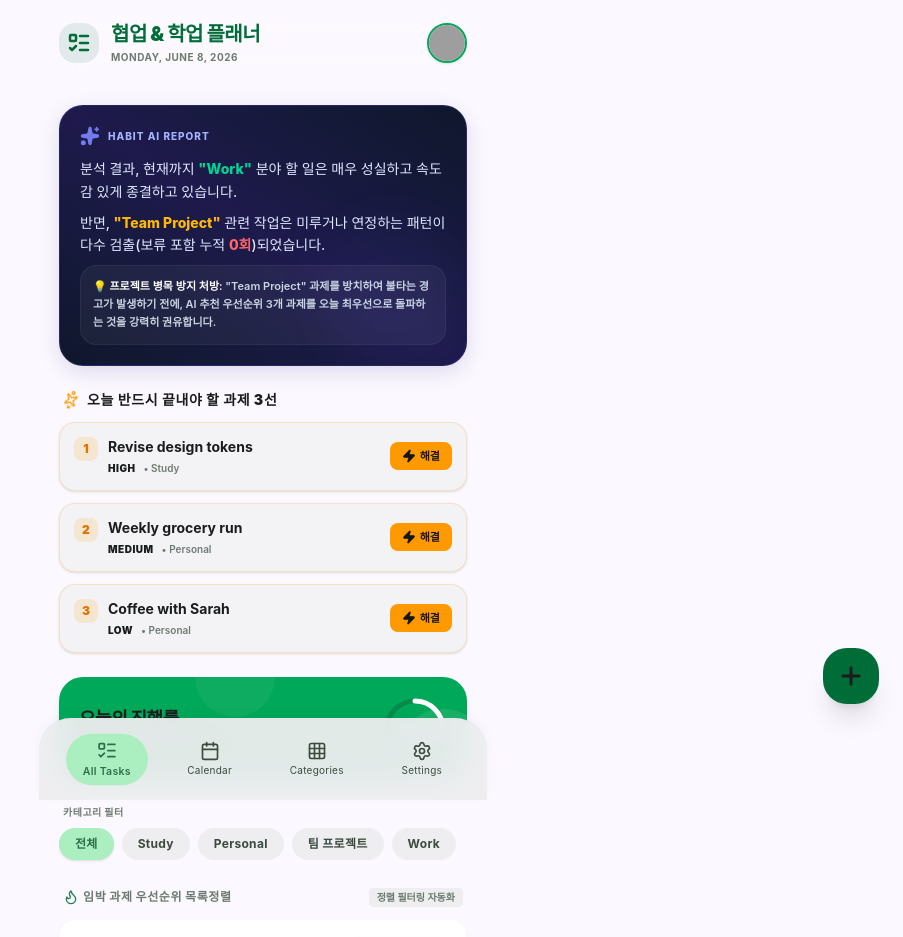
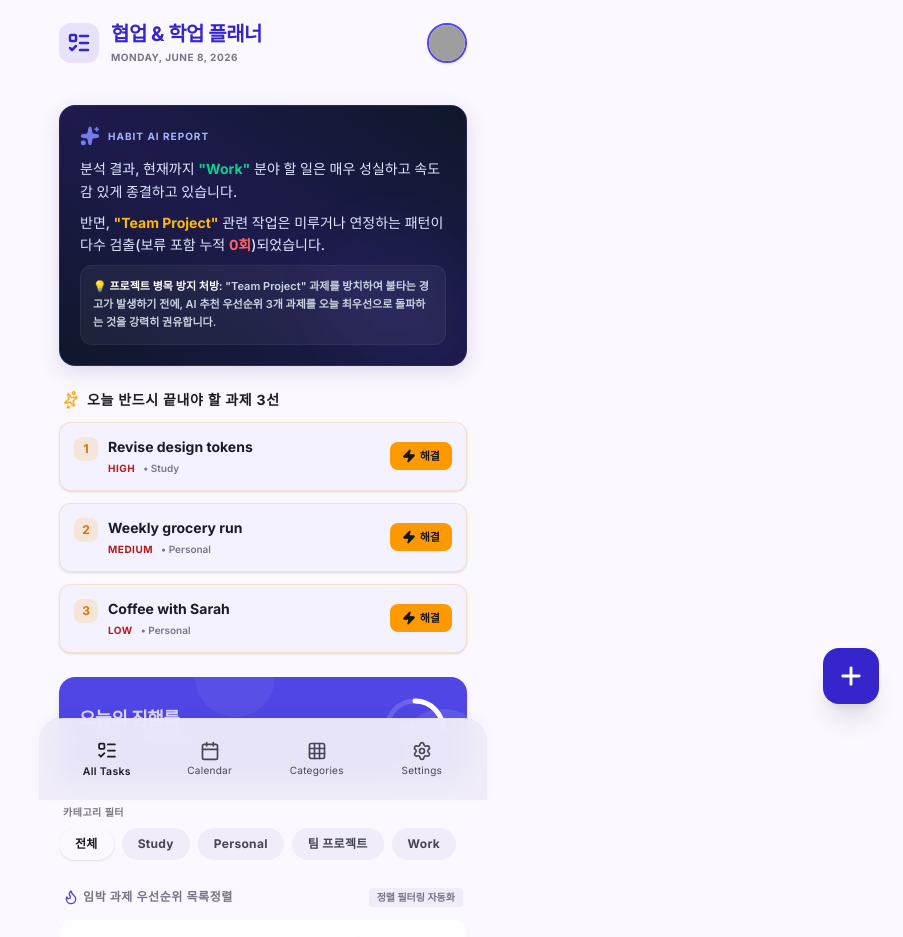
Before and after one commit to S3unghyun/OSS_Project, a React (Vite) app: page / in a window 1280 px wide. Shown: the top 937 px of the page, without its empty margins (377-1280 px from the left). Built offline with nearby package versions, Linux system fonts and the light colour scheme; grey boxes are pictures that could not be loaded.

Commit message:
fix : index.css 변경
원래 내용으로 재커밋

```diff
--- a/src/index.css
+++ b/src/index.css
@@ -1,57 +1,62 @@
+@import url('https://fonts.googleapis.com/css2?family=Inter:wght@400;500;600;700&display=swap');
 @import "tailwindcss";
 
-@import url('https://fonts.googleapis.com/css2?family=Hanken+Grotesk:wght@400;500;600;700&family=Inter:wght@400;500;600;700&family=JetBrains+Mono:wght@500&display=swap');
-
 @theme {
-  --color-primary: #006d38;
-  --color-primary-container: #00a859;
-  --color-secondary: #296a46;
-  --color-secondary-container: #abefc1;
-  --color-on-secondary-container: #2e6f4a;
-  --color-background: #f9f9fc;
-  --color-surface: #f9f9fc;
+  --color-primary: #3525cd;
+  --color-primary-container: #4f46e5;
+  --color-on-primary: #ffffff;
+  --color-on-primary-container: #dad7ff;
+  --color-surface-bg: #fcf8ff;
   --color-surface-container-lowest: #ffffff;
-  --color-surface-container-low: #f3f3f6;
-  --color-surface-container: #eeeef0;
-  --color-surface-container-high: #e8e8ea;
-  --color-surface-container-highest: #e2e2e5;
-  --color-on-surface: #1a1c1e;
-  --color-on-surface-variant: #3d4a3f;
-  --color-outline: #6d7b6e;
-  --color-outline-variant: #bccabc;
-  --color-error: #ba1a1a;
-  --color-error-container: #ffdad6;
-  --color-on-error-container: #93000a;
-
-  --font-display: "Hanken Grotesk", sans-serif;
-  --font-headline: "Hanken Grotesk", sans-serif;
-  --font-sans: "Inter", sans-serif;
-  --font-mono: "JetBrains Mono", monospace;
-
-  --radius-xl: 1rem;
-  --radius-2xl: 1.5rem;
-  --radius-3xl: 2rem;
+  --color-surface-container-low: #f5f2ff;
+  --color-surface-container: #f0ecf9;
+  --color-surface-container-high: #eae6f4;
+  --color-surface-container-highest: #e4e1ee;
+  --color-on-surface: #1b1b24;
+  --color-on-surface-variant: #464555;
+  --color-inverse-surface: #302f39;
+  --color-inverse-on-surface: #f3effc;
+  --color-outline: #777587;
+  --color-outline-variant: #c7c4d8;
+  --color-success-emerald: #006c49;
+  --color-success-container: #6cf8bb;
+  --color-on-success-container: #00714d;
+  --color-warning-amber: #7e3000;
+  --color-warning-container: #ffdbcc;
+  --color-on-warning-container: #7b2f00;
+  --color-danger-rose: #ba1a1a;
+  --color-danger-container: #ffdad6;
+  --color-on-danger-container: #93000a;
+  --font-sans: "Inter", ui-sans-serif, system-ui, sans-serif;
 }
 
 body {
-  background-color: var(--color-background);
+  font-family: var(--font-sans);
+  background-color: var(--color-surface-bg);
   color: var(--color-on-surface);
-  font-family: var(--font-sans);
   -webkit-tap-highlight-color: transparent;
-  min-height: 100vh;
 }
 
-/* Custom scrollbar hiding */
-.hide-scrollbar::-webkit-scrollbar {
+.custom-scrollbar::-webkit-scrollbar {
   display: none;
 }
-.hide-scrollbar {
-  -ms-overflow-style: none;
-  scrollbar-width: none;
+.custom-scrollbar {
+  -ms-overflow-style: none;  /* IE and Edge */
+  scrollbar-width: none;  /* Firefox */
 }
 
-.glass-card {
-  background: rgba(255, 255, 255, 0.8);
-  backdrop-filter: blur(12px);
-  border: 1px solid rgba(188, 202, 188, 0.5);
+/* Page transit animations */
+.fade-in {
+  animation: fadeIn 0.25s cubic-bezier(0.4, 0, 0.2, 1) forwards;
 }
+
+@keyframes fadeIn {
+  from {
+    opacity: 0;
+    transform: translateY(6px);
+  }
+  to {
+    opacity: 1;
+    transform: translateY(0);
+  }
+}
```
